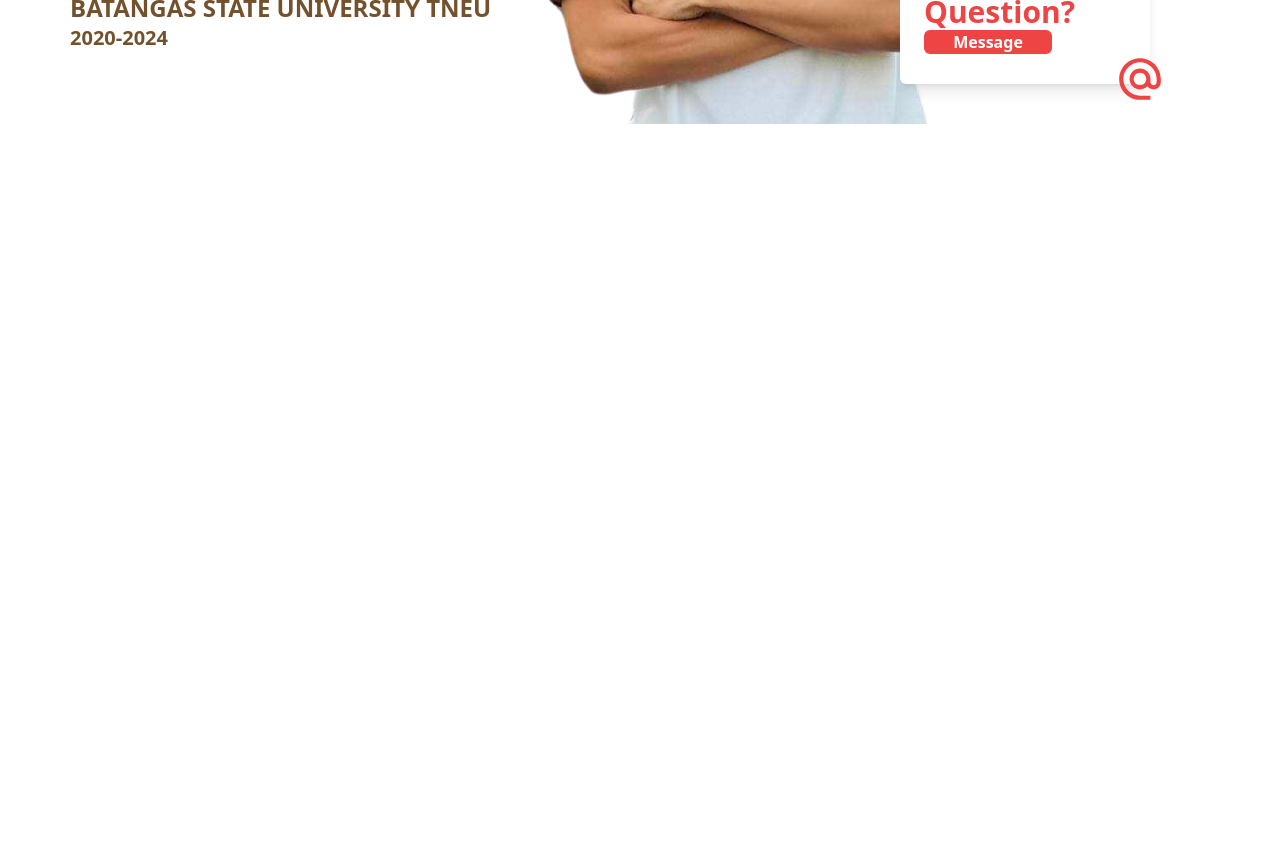
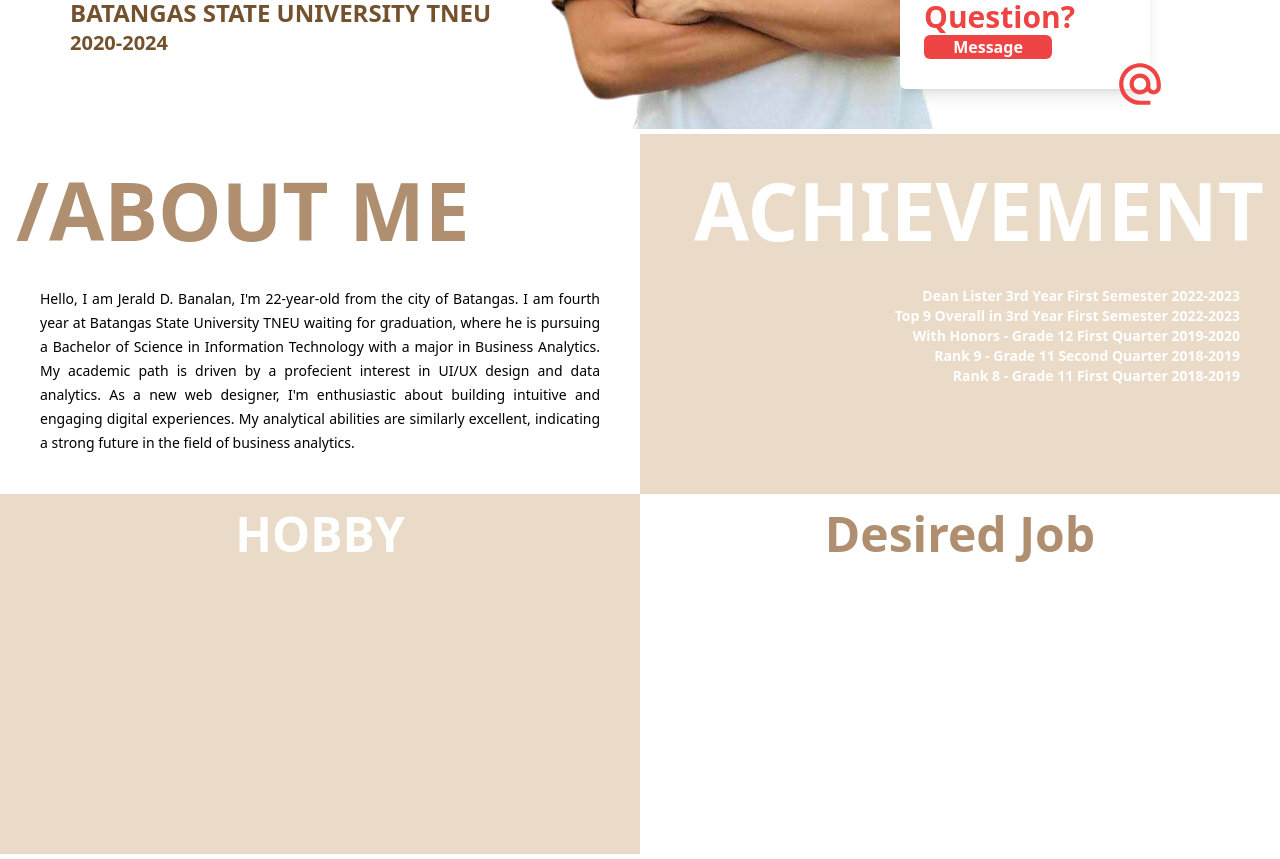
Before and after one commit to JeraldBanalan/myportfolio, a React (Create React App) app: page / in a window 1280 px wide. Shown: the part 600-1459 px from the top of the page. Before the commit the page ends 800 px from the top, so only its background shows below. Built offline with nearby package versions, Linux system fonts and the light colour scheme.

Commit message:
Add details and achieviement

```diff
--- a/src/App.jsx
+++ b/src/App.jsx
@@ -20,7 +20,7 @@
         <div className=''>
           <img
           src={bgphoto}
-          className=' mt-[-590px] h-[720px] mx-[150px]'/>
+          className=' mt-[-590px] h-[725px] mx-[150px]'/>
         </div>
         <div className='text-center'>
 
@@ -83,7 +83,49 @@
             <div><IoLogoJavascript size={'35px'}/></div>
         </div>
       </div>
+    </div>
+    <div className=' h-[725px] w-auto mt-40'>
+      <div className='grid grid-cols-2 h-[360px] '>
+        <div className='w-auto'>
+          <div className='m-4'>
+            <span className='text-[80px] font-black text-[#AF8F6F]'>/ABOUT ME</span>
+          </div>
+          <div className='mx-10 text-justify'>
+            <span className='text-sm'>Hello, I am Jerald D. Banalan, I'm 22-year-old from the city of Batangas. I am fourth year at Batangas State University TNEU waiting for graduation, where he is pursuing a Bachelor of Science in Information Technology with a major in Business Analytics.
 
+My academic path is driven by a profecient interest in UI/UX design and data analytics. As a new web designer, I'm enthusiastic about building intuitive and engaging digital experiences. My analytical abilities are similarly excellent, indicating a strong future in the field of business analytics.</span>
+          </div>
+        </div>
+
+        <div className=' bg-[#EADBC8]'>
+          <div className='m-4 text-right'>
+            <span className='text-[80px] font-black  text-white'>ACHIEVEMENT</span>
+          </div>
+          <div className='text-sm text-right mx-10 text-white font-semibold  list-none '>
+            <li><span className='ordinal'>Dean Lister 3rd Year First Semester 2022-2023 </span></li>
+            <li><span>Top 9 Overall in 3rd Year First Semester  2022-2023 </span></li>
+            <li><span>With Honors - Grade 12 First Quarter 2019-2020</span></li>
+            <li><span>Rank 9 - Grade 11 Second Quarter 2018-2019</span></li>
+            <li><span>Rank 8 - Grade 11 First Quarter 2018-2019</span></li>
+          </div>
+        </div>
+
+      </div>
+      <div className='grid grid-cols-2 h-[360px] '>
+
+        <div className='w-auto  bg-[#EADBC8]'>
+          <div className='m-4 text-center'>
+            <span className='text-5xl font-black text-white'>HOBBY</span>
+          </div>
+        </div>
+
+        <div className='w-auto '>
+          <div className='m-4 text-center'>
+            <span className='text-5xl font-black text-[#AF8F6F]'>Desired Job</span>
+          </div>
+        </div>
+
+      </div>
     </div>
     </>
   );
```
